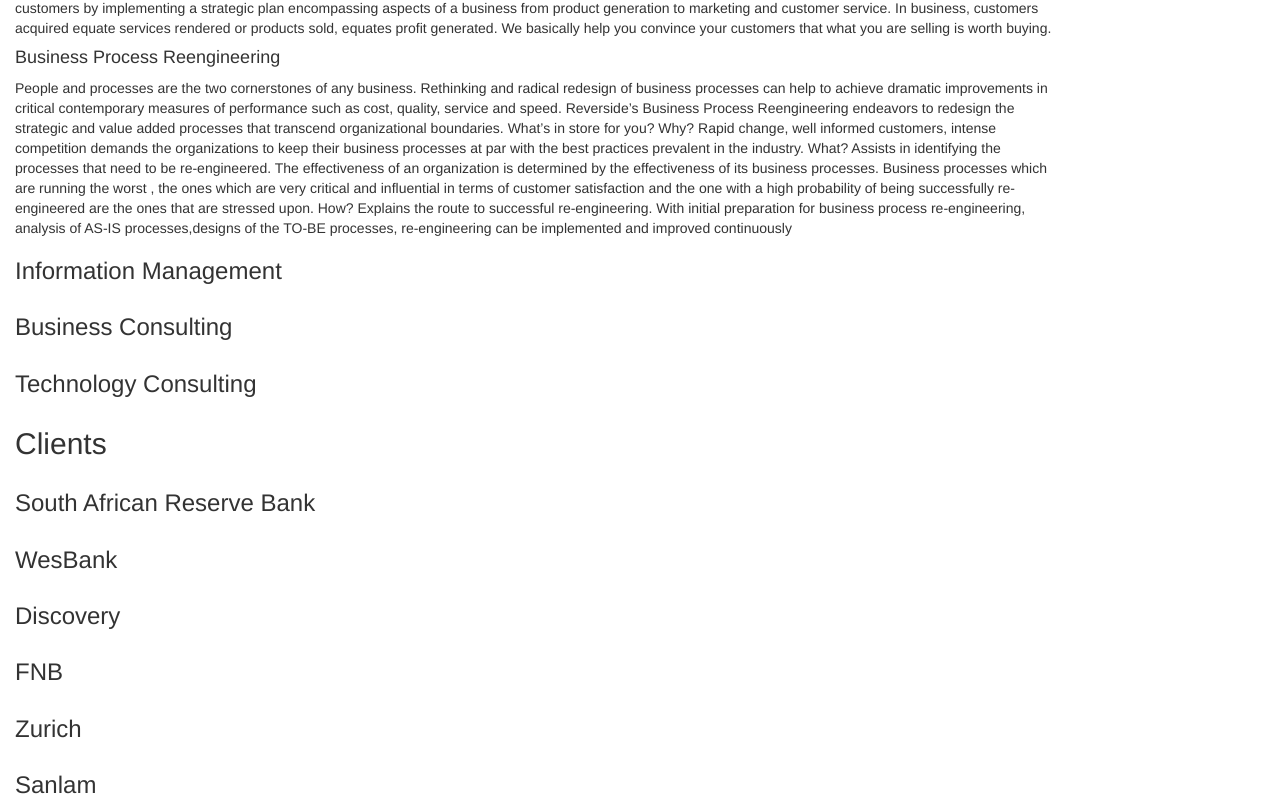
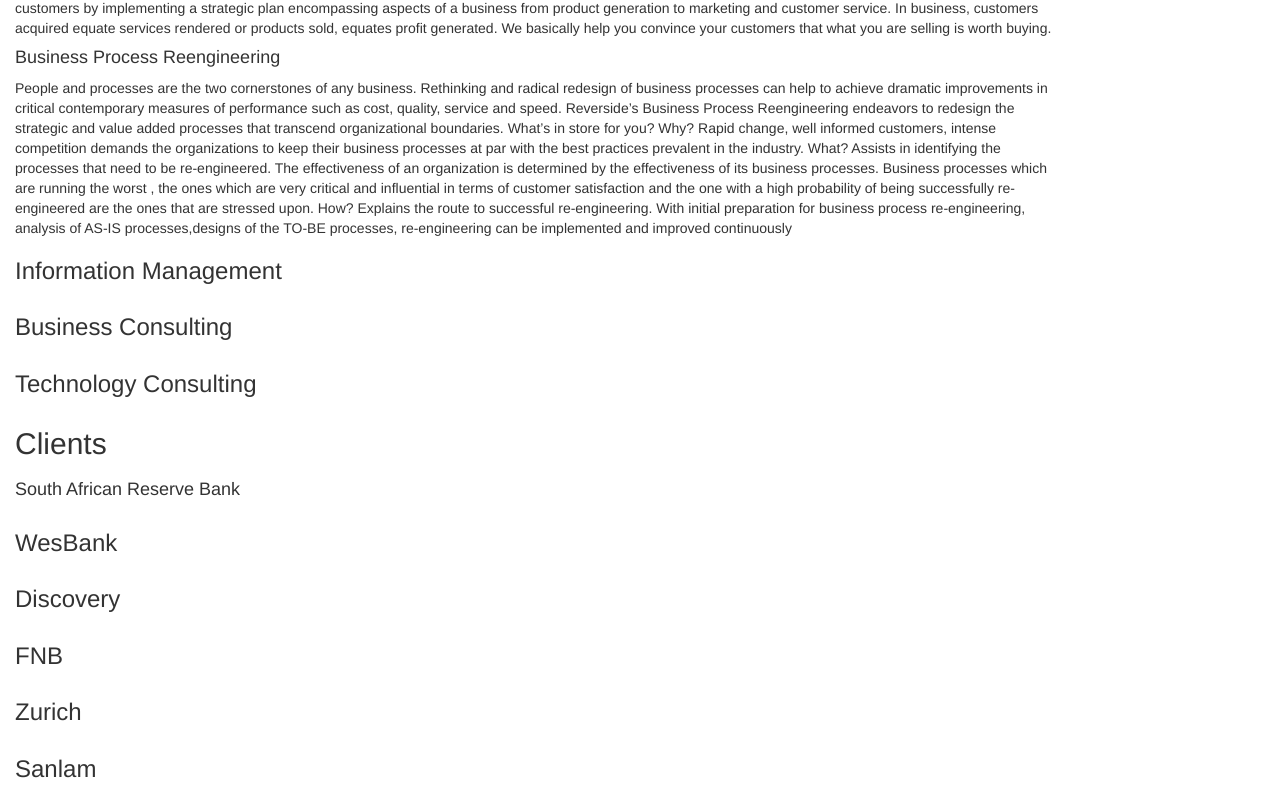
Before and after one commit to reverside/reverside.github.io, a plain HTML site: page index.html in a window 1280 px wide. Shown: the part 1859-2668 px from the top of the page. Drawn offline with nearby package versions, Linux system fonts and the light colour scheme.

Commit message:
Update index.html

```diff
--- a/index.html
+++ b/index.html
@@ -230,7 +230,7 @@
   </div>
   <div class="row">
     <div class="col-md-12">
-      <h3>South African Reserve Bank</h3>
+      <h4>South African Reserve Bank</h4>
     </div>
     <div class="col-md-12">
       <h3>WesBank</h3>
```
